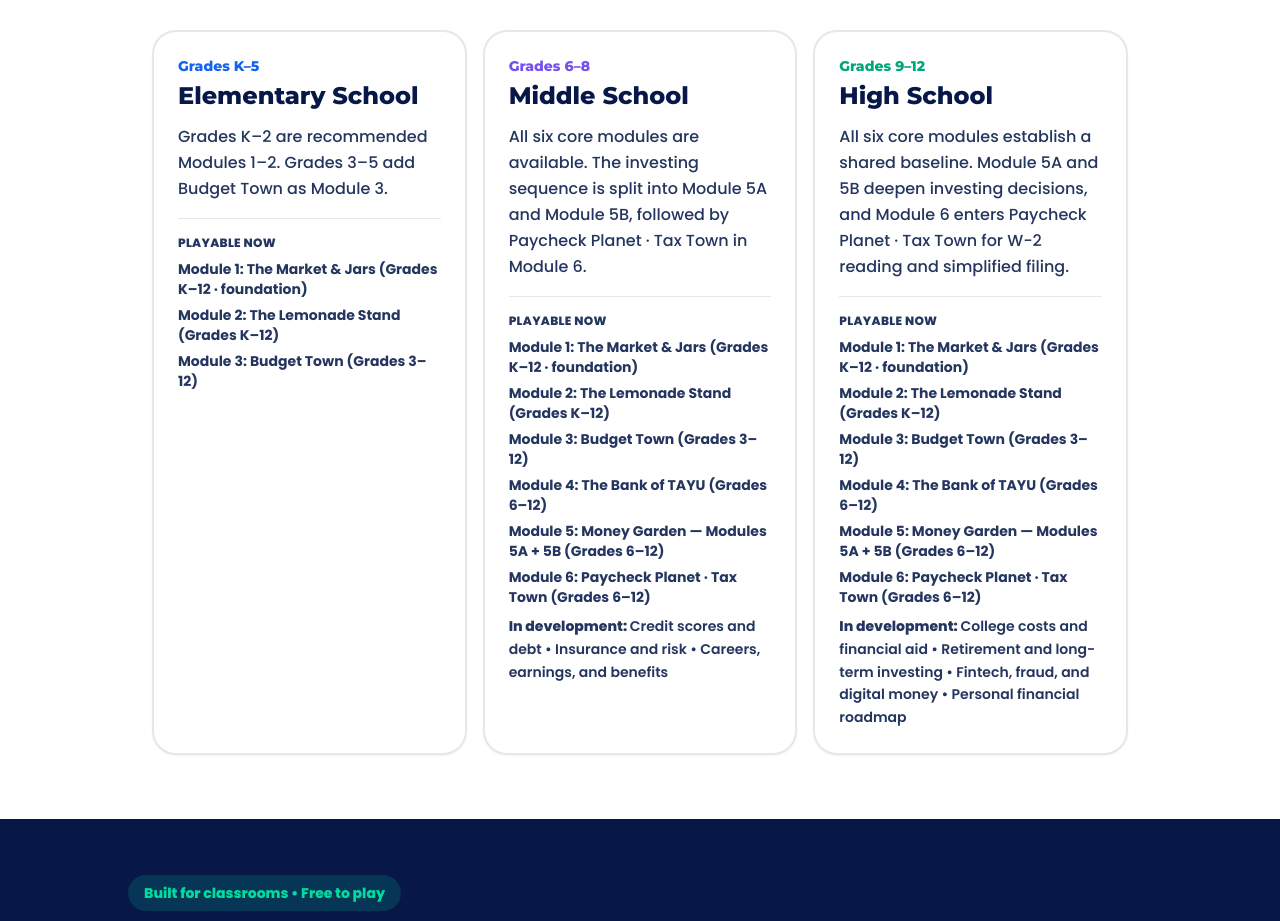
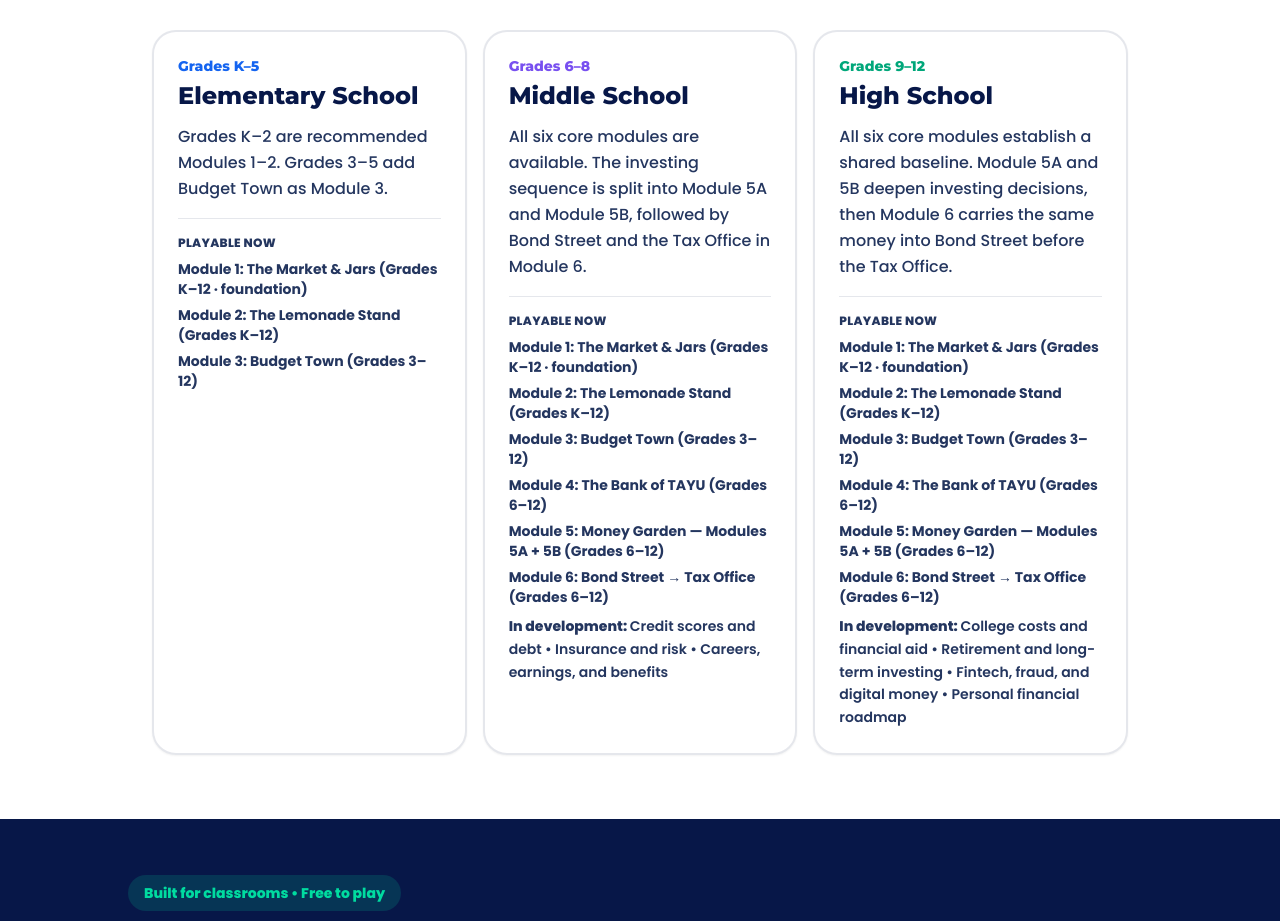
Before and after one commit to dev-rai1/tayu-game, a React (Vite) app in the folder frontend/: page / in a window 1280 px wide. Shown: the part 1080-2001 px from the top of the page. Built offline with nearby package versions, Linux system fonts and the light colour scheme; no server answers.

Commit message:
Show Bond Street before Tax Town in module journey

```diff
--- a/frontend/src/constants/modules.js
+++ b/frontend/src/constants/modules.js
@@ -41,7 +41,7 @@ export const MODULE_CATALOG = [
     title: 'Money Garden — Modules 5A + 5B',
     grades: 'Grades 6–12',
     minutes: 'Two separate 6–8 min modules',
-    desc: 'Module 5A — Investing Foundations: research businesses, diversify, and use evidence instead of price alone. Module 5B — Markets, Risk & Patience: handle surprises, warning signs, hype, patience, and rebalancing.',
+    desc: 'Module 5A — Investing Foundations: research businesses, diversify, and use evidence instead of price alone. Module 5B — Markets, Risk & Patience: handle surprises, warning signs, hype, patience, rebalancing, and the stock-versus-bond bridge.',
     color: '#00b37f',
     parts: [
       {
@@ -57,7 +57,7 @@ export const MODULE_CATALOG = [
         label: 'Module 5B',
         title: 'Markets, Risk & Patience',
         minutes: '6–8 min',
-        desc: 'Protect ready cash, react to warning signs, resist hype, practice patience, and rebalance.',
+        desc: 'Protect ready cash, react to warning signs, resist hype, practice patience, understand bond risk, and rebalance.',
         color: '#7850F0',
       },
     ],
@@ -66,10 +66,10 @@ export const MODULE_CATALOG = [
   {
     n: 6,
     badge: 'tax',
-    title: 'Paycheck Planet · Tax Town',
+    title: 'Bond Street → Tax Office',
     grades: 'Grades 6–12',
-    minutes: '10–15 min',
-    desc: 'Enter Tax Town and file a simplified practice tax return: read a W-2, find taxable income, use tax brackets, apply a credit, and calculate a refund or amount due.',
+    minutes: '15–20 min',
+    desc: 'Carry money forward from the Money Garden, allocate it across Treasury, municipal, and corporate bonds, then enter the Tax Office to work through gross income, deductions, brackets, withholding, and a refund or amount due.',
     color: '#FF8A3D',
     finale: true,
   },
@@ -87,13 +87,13 @@ export const EDUCATOR_GRADE_BANDS = [
   },
   {
     title: 'Middle School', grades: 'Grades 6–8', color: '#7850F0',
-    copy: 'All six core modules are available. The investing sequence is split into Module 5A and Module 5B, followed by Paycheck Planet · Tax Town in Module 6.',
+    copy: 'All six core modules are available. The investing sequence is split into Module 5A and Module 5B, followed by Bond Street and the Tax Office in Module 6.',
     currentModules: MODULE_CATALOG,
     plannedModules: ['Credit scores and debt', 'Insurance and risk', 'Careers, earnings, and benefits'],
   },
   {
     title: 'High School', grades: 'Grades 9–12', color: '#00a77a',
-    copy: 'All six core modules establish a shared baseline. Module 5A and 5B deepen investing decisions, and Module 6 enters Paycheck Planet · Tax Town for W-2 reading and simplified filing.',
+    copy: 'All six core modules establish a shared baseline. Module 5A and 5B deepen investing decisions, then Module 6 carries the same money into Bond Street before the Tax Office.',
     currentModules: MODULE_CATALOG,
     plannedModules: ['College costs and financial aid', 'Retirement and long-term investing', 'Fintech, fraud, and digital money', 'Personal financial roadmap'],
   },
```
